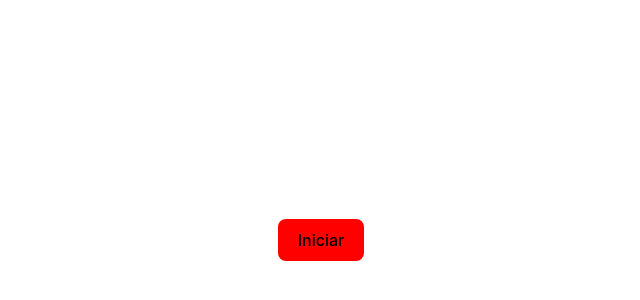
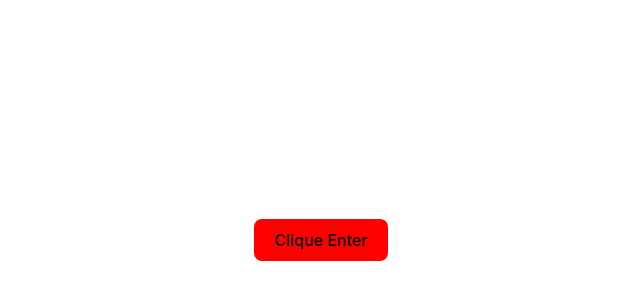
Before and after one commit to jcmoreiraa/Atividades---INFOJR, a React (Vite) app in the folder 4-JogoDaForca/jogo_da_forca/: page / in a window 1280 px wide. Shown: the part 154-454 px from the top of the page, without its empty margins (319-959 px from the left). Built offline with nearby package versions, Linux system fonts and the light colour scheme.

Commit message:
finalizado? sim : ate eu pensar em mais detalhes

```diff
--- a/4-JogoDaForca/jogo_da_forca/src/App.tsx
+++ b/4-JogoDaForca/jogo_da_forca/src/App.tsx
@@ -23,8 +23,8 @@ const Wrapper = styled.div`
     flex-direction: column;
     gap: 1rem;
     align-items: center;
-    @media (max-width: 700px) {
-        padding-bottom:100px;
+    @media (max-width: 600px) {
+        padding-top:50px;
     }
     `;
 const Button = styled.button`
@@ -43,7 +43,7 @@ const words = ['endou', 'gouenji', 'kidou', 'kazemaru', 'kabeyama',
   'sakuma', 'afuro'];
 
 function App() {
-    const [isTrue, setIsTrue] = useState(false);
+    const [isShow, setIsShow] = useState(false);
     const [wordToGuess,setWordToGuess] = useState(() => {
         return words[Math.floor(Math.random() * words.length)];
     });
@@ -108,31 +108,48 @@ function App() {
             document.removeEventListener('keydown', handler);
         };
     }, [isLoser, isWinner]);
+    useEffect(() => {
+        const handler = (e:KeyboardEvent) => {
+            if (e.key === 'Enter') {
+             setIsShow(() => true);
+            }
+        };
+
+        document.addEventListener('keydown', handler);
+
+        return () => {
+            document.removeEventListener('keydown', handler);
+        };
+    }, []);
   return (
         <Wrapper>
-            {!isTrue && (
-              <Button onClick={() => setIsTrue(true)}>
-              Iniciar
+
+            {!isShow && (
+              <Button onClick={() => setIsShow(true)}>
+              Clique Enter
               </Button>
 
             )}
             <Score countWin={countWin} countLoser={countLose} restartGame={restartGame} isLoser={isLoser} isWinner={isWinner}/>
 
-            {isTrue && (
+            {isShow && (
                 <HangmanParts>
 
-                    {(isTrue && (!isWinner && !isLoser) )&&<h2>Jogo da Forca</h2>}
+                    {(isShow && (!isWinner && !isLoser) )&&<h2>Jogo da Forca</h2>}
                     <HangmanDrawing NumberOfGuesses={incorrectGuesses.length}/>
                     <HangmanWord GuessedLetters={GuessedLetters} word={wordToGuess} reveal={isLoser} />
                 </HangmanParts>
             )}
+            {(!isWinner && !isLoser && isShow) && (
+            <h4> Personagens de Super Onze</h4>)}
 
-            {isTrue && <div style={{}}>
+            {isShow && <div style={{}}>
                 <Keyboard
                 activeLetters = {GuessedLetters}
                 inactiveLetters = {incorrectGuesses}
                 addGuessedLetters={addGuessedLetters}
-                disabled = {isLoser || isWinner || !isTrue}
+                disabled = {isLoser || isWinner || !isShow}
+                wordToGuess = {incorrectGuesses}
                 />
             </div>}
         </Wrapper>
--- a/4-JogoDaForca/jogo_da_forca/src/Keyboard.tsx
+++ b/4-JogoDaForca/jogo_da_forca/src/Keyboard.tsx
@@ -6,18 +6,16 @@ const keys = [
 
 const Wrapper = styled.div`
 display: grid;
-grid-template-columns: repeat(8, 1fr) minmax(70px, 1fr);
+grid-template-columns: repeat(auto-fit, minmax(60px, 1fr));
 gap:0.3rem;
 width: 700px;
-justify-self:center;
-align-items:center;
-justify-content:center;
+display:none;
+margin-bottom:20px;
 @media(max-width:700px){
-width: 400px;
-grid-template-columns: repeat(auto-fit, minmax(45px,0.5fr));
-gap:0.5rem;
-display:none;
-
+width: 450px;
+grid-template-columns: repeat(auto-fit, minmax(50px,2fr));
+gap:0.8rem;
+display:inline-block;
 
 
 
@@ -26,8 +24,10 @@ display:none;
 
 `
 
-const Button = styled.button<{isActive:boolean}>`
+const Button = styled.button<{isActive:boolean,isIncorrect:boolean }>`
 opacity:${(p)=>(p.isActive ? 'null':'0.3')};
+cursor: ${(p) => (p.isActive? 'pointer' : 'not-allowed')};
+background-color: ${(p) => (p.isIncorrect ? '#1C1C1C' : 'grey')};
 `
 
 interface KeyBoardProps{
@@ -35,18 +35,20 @@ interface KeyBoardProps{
     inactiveLetters: string[]
     addGuessedLetters: (letter: string) => void
     disabled:boolean
+    wordToGuess: string[];
 
 }
-export default function Keyboard({activeLetters,disabled=true, inactiveLetters, addGuessedLetters}:KeyBoardProps){
+export default function Keyboard({activeLetters, disabled=true, inactiveLetters, addGuessedLetters, wordToGuess}:KeyBoardProps){
     return (
         <Wrapper>
        {keys.map((letter) => {
-        const isActive =  !activeLetters.includes(letter)
-        const isInactive = !inactiveLetters.includes(letter)
+       const isActive = !activeLetters.includes(letter);
+       const isIncorrect = !wordToGuess.includes(letter);
+       const isInactive = !inactiveLetters.includes(letter);
        return (
 
 
-        <Button style={{backgroundColor:'#1C1C1C', color:'white'}}onClick={()=> addGuessedLetters(letter)}isActive={isActive && isInactive} key={letter} disabled={ disabled}>
+        <Button style={{ color:'white'}}onClick={()=> addGuessedLetters(letter)}isActive={isActive && isInactive} key={letter} disabled={ disabled} isIncorrect={isIncorrect}>
             {letter}
         </Button>
        )})}
--- a/4-JogoDaForca/jogo_da_forca/src/score.tsx
+++ b/4-JogoDaForca/jogo_da_forca/src/score.tsx
@@ -1,4 +1,4 @@
-import styled from "styled-components";
+import styled, { keyframes } from 'styled-components';
 
 
 
@@ -24,12 +24,35 @@ const Button = styled.button`
   cursor: pointer;
   text-align: center;
   display: inline-block;
+  display:none;
   transition: background-color 0.3s;
 
   &:hover {
     background-color: pink;
   }
+  @media(max-width:600px){
+    display:inline-block;
+}
+
 `;
+const Animation = keyframes`
+  to {
+    visibility: hidden;
+  }
+`;
+
+const Text = styled.span`
+color: white;
+font-weight:bold;
+animation: ${Animation} 1s steps(2, start) infinite;
+text-align:center;
+@media(max-width:600px){
+  display:none;
+}
+
+
+`
+
 const Placar = styled.div`
   background-color: red;
   border: 1px solid ##D2691E;
@@ -56,6 +79,7 @@ export default function Score({countWin, countLoser, restartGame, isLoser, isWin
 
       Errou feio.
     </h3>
+    <Text> Aperte enter para reiniciar</Text>
     <Placar>
 
     <p style={{color:'black', fontSize:'20px', fontWeight:'bold'}}>Vitórias: {countWin}</p>
@@ -72,6 +96,7 @@ export default function Score({countWin, countLoser, restartGame, isLoser, isWin
 
                  Parabéns, você acertou!
                </h3>
+               <Text> Aperte enter para reiniciar</Text>
                <Placar>
 
                <p style={{color:'black', fontSize:'20px', fontWeight:'bold'}}>Vitórias: {countWin}</p>
```
